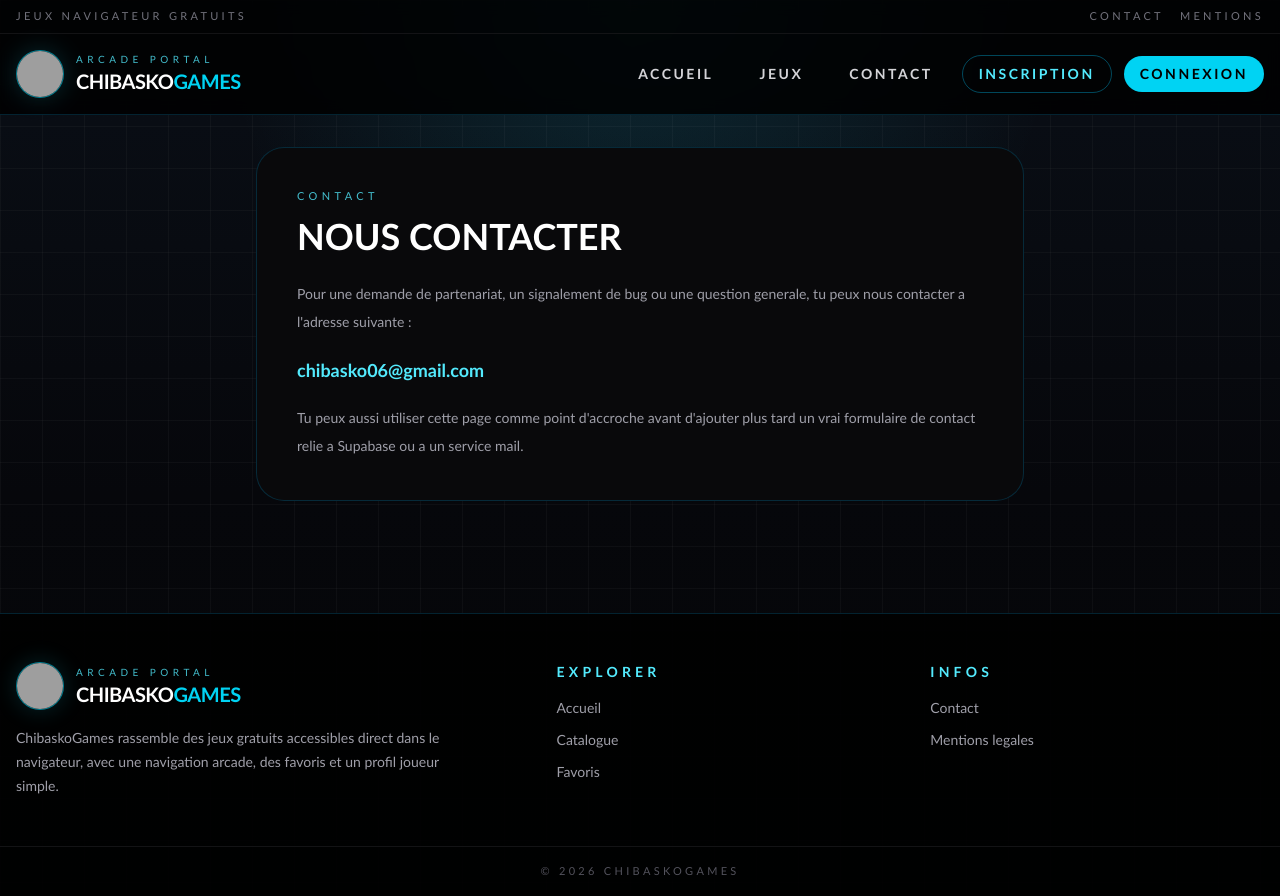
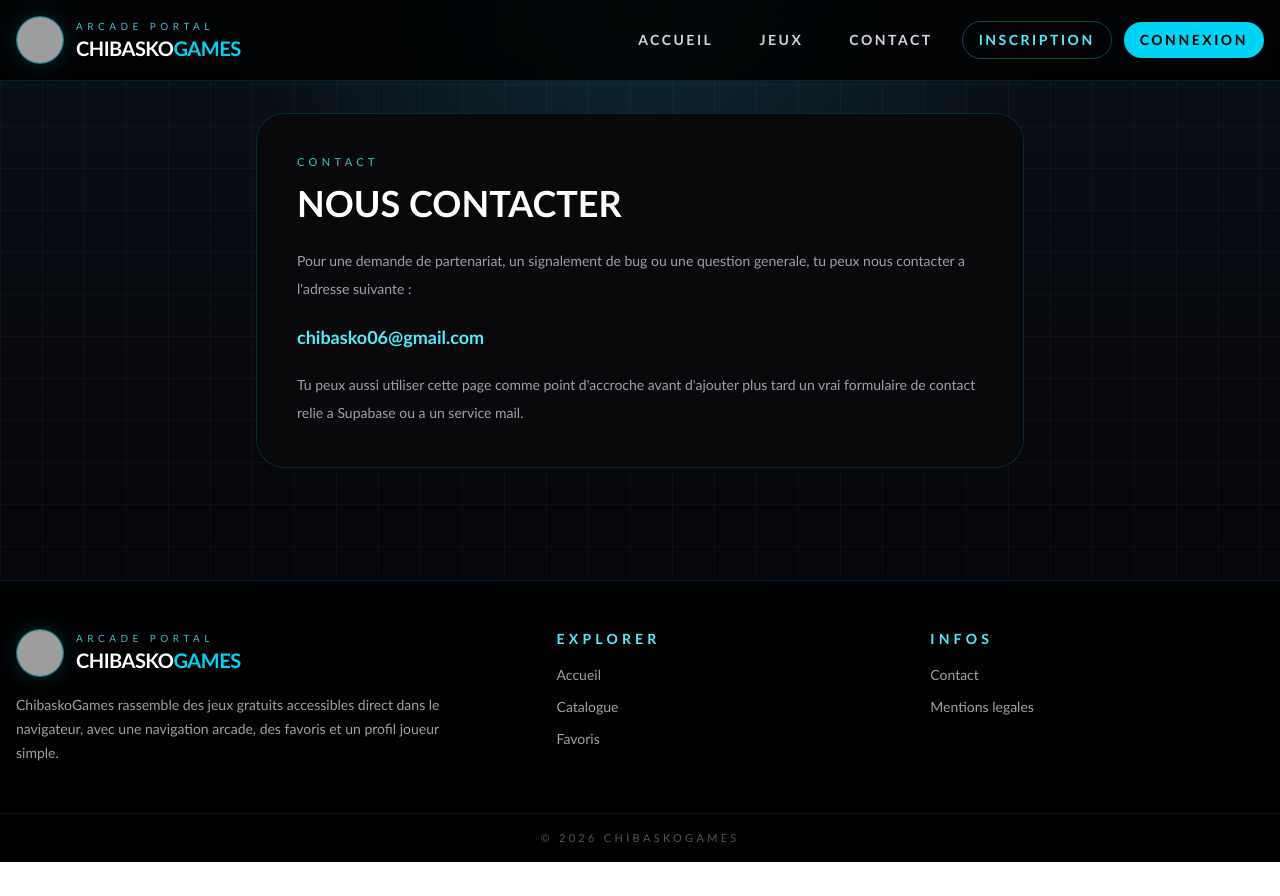
Before and after one commit to Chibasko06/CHIBASKO-GAMES-2.0, a Next.js app: page /contact in a window 1280 px wide. After the commit the page ends 862 px from the top, so only its background shows below. Built offline with nearby package versions, Linux system fonts and the light colour scheme; no server answers; grey boxes are pictures that could not be loaded.

Commit message:
suppr morceau navbar

```diff
--- a/components/Navbar.tsx
+++ b/components/Navbar.tsx
@@ -108,19 +108,6 @@ export function Navbar() {
 
   return (
     <header className="border-b border-cyan-950/70 bg-black/85 backdrop-blur">
-      <div className="border-b border-zinc-900/80">
-        <div className="mx-auto flex max-w-7xl items-center justify-between gap-4 px-4 py-2 text-[11px] uppercase tracking-[0.3em] text-zinc-500">
-          <span>Jeux navigateur gratuits</span>
-          <div className="flex items-center gap-4">
-            <Link href="/contact" className="hover:text-cyan-300 transition-colors">
-              Contact
-            </Link>
-            <Link href="/mentions-legales" className="hover:text-cyan-300 transition-colors">
-              Mentions
-            </Link>
-          </div>
-        </div>
-      </div>
 
       <nav className="mx-auto flex max-w-7xl flex-col gap-4 px-4 py-4 lg:flex-row lg:items-center lg:justify-between">
         <ChibaskoLogo />
```
